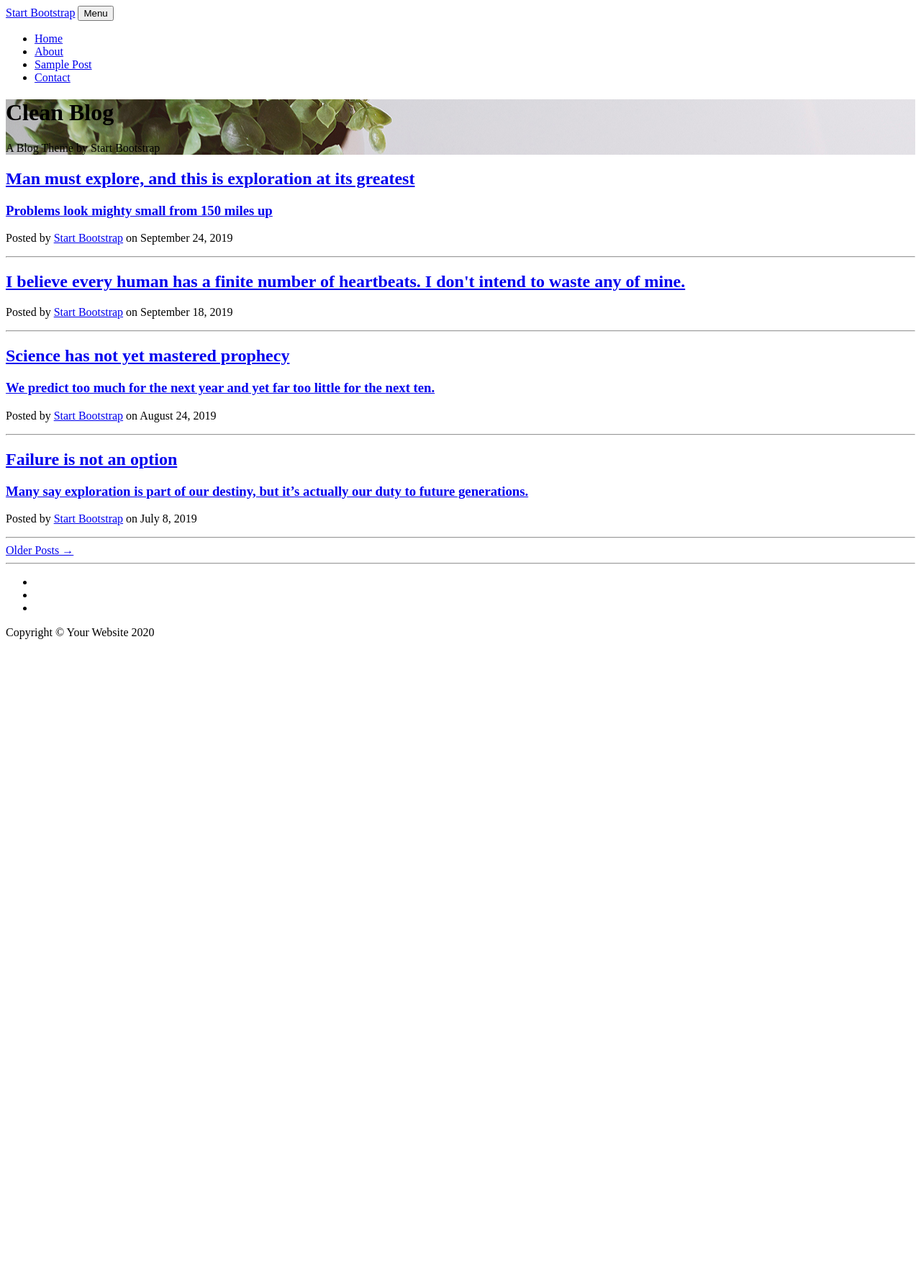
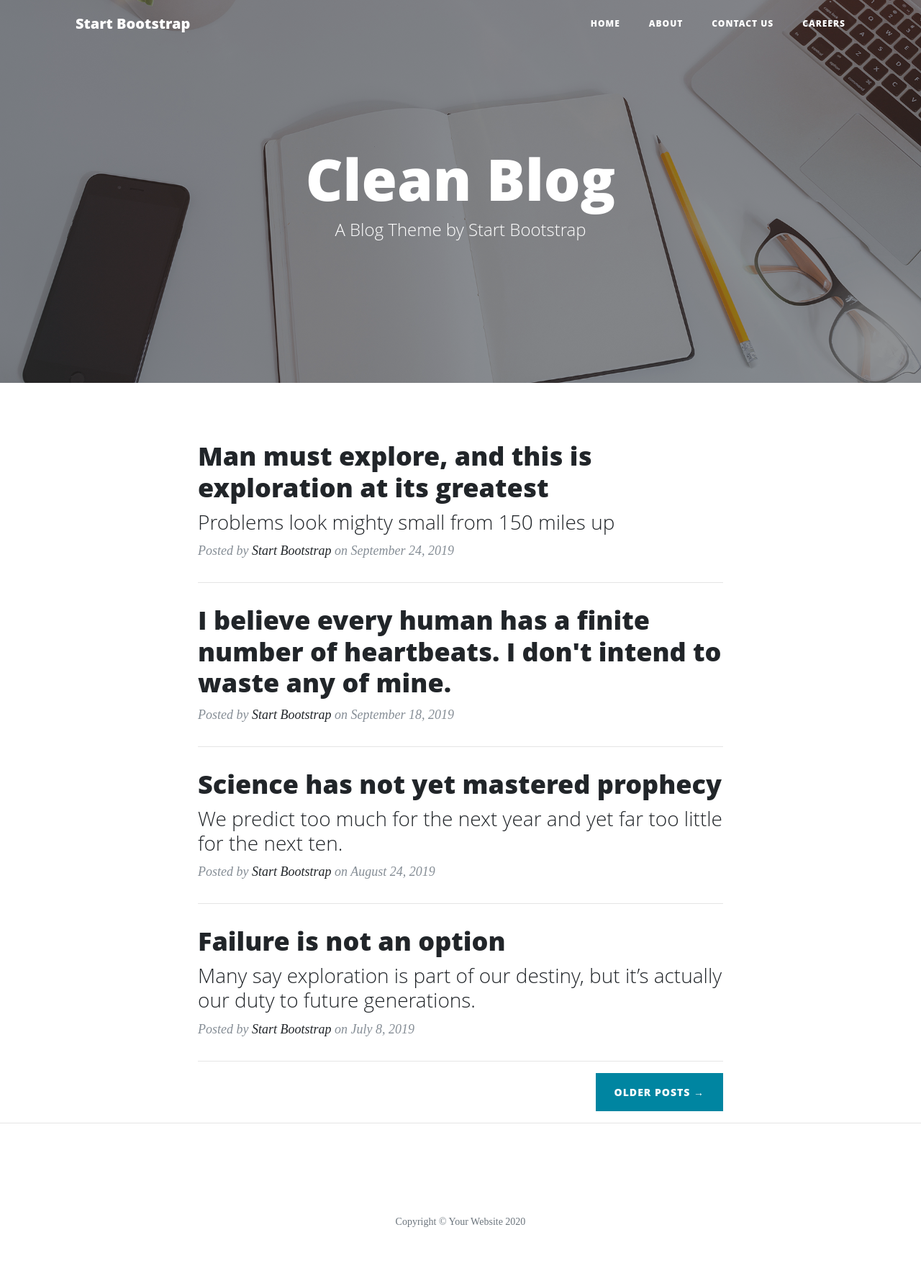
Before and after one commit to denham-ed/flask-lesson, a Flask app: page / in a window 1280 px wide. Shown: the whole page at 72% size. Before the commit the page ends 888 px from the top, so only its background shows below. Run offline with Flask 2, Linux system fonts and the light colour scheme; some libraries are stand-ins or nearby versions.

Commit message:
Uncomment out code causing bug

```diff
--- a/templates/base.html
+++ b/templates/base.html
@@ -1,19 +1,18 @@
 <!DOCTYPE html>
 <html lang="en">
 <head>
-    <meta charset="UTF-8" />
-    <meta http-equiv="X-UA-Compatible" content="IE=edge" />
-    <meta name="viewport" content="width=device-width, initial-scale=1.0" />
-    <link href="{{ url_for('static',filename='vendor/bootstrap/css/bootstrap.min.css')}}" rel="stylesheet">
-    <link rel="stylesheet" href="{{ url_for('static', filename='css/style.min.css')}}">
+    <meta charset="UTF-8">
+    <meta name="viewport" content="width=device-width, initial-scale=1.0">
+    <meta http-equiv="X-UA-Compatible" content="ie=edge">
+    <link rel="stylesheet" href="{{ url_for('static', filename='vendor/bootstrap/css/bootstrap.min.css') }}">
+    <link rel="stylesheet" href="{{ url_for('static', filename='css/clean-blog.min.css') }}">
     <title>Hello Flask</title>
-
 </head>
 <body>
-  <!-- Navigation -->
+
 	<nav class="navbar navbar-expand-lg navbar-light fixed-top" id="mainNav">
 		<div class="container">
-      <a class="navbar-brand" href="index.html">Start Bootstrap</a>
+			<a class="navbar-brand" href="{{ url_for('index') }}">Start Bootstrap</a>
 			<button class="navbar-toggler navbar-toggler-right" type="button" data-toggle="collapse" data-target="#navbarResponsive" aria-controls="navbarResponsive" aria-expanded="false" aria-label="Toggle navigation">
 	        Menu
 	        <i class="fas fa-bars"></i>
@@ -21,16 +20,16 @@
 			<div class="collapse navbar-collapse" id="navbarResponsive">
 				<ul class="navbar-nav ml-auto">
 					<li class="nav-item">
-            <a class="nav-link" href="index.html">Home</a>
+						<a class="nav-link" href="{{ url_for('index') }}">Home</a>
 					</li>
 					<li class="nav-item">
-            <a class="nav-link" href="about.html">About</a>
+						<a class="nav-link" href="{{ url_for('about') }}">About</a>
 					</li>
 					<li class="nav-item">
-            <a class="nav-link" href="post.html">Sample Post</a>
+						<a class="nav-link" href="{{ url_for('contact') }}">Contact Us</a>
 					</li>
 					<li class="nav-item">
-            <a class="nav-link" href="contact.html">Contact</a>
+						<a class="nav-link" href="{{ url_for('careers') }}">Careers</a>
 					</li>
 				</ul>
 			</div>
@@ -38,7 +37,7 @@
 	</nav>
 
 	<!-- Page Header -->
-  <header class="masthead" style="background-image: url('{{ url_for('static', filename='img/home-bg.jpg')}}')">
+	<header class="masthead" style="background-image: url('{{ url_for('static', filename='img/home-bg.jpg') }}')">
 		<div class="overlay"></div>
 		<div class="container">
 			<div class="row">
@@ -54,8 +53,10 @@
 
 	<!-- Main Content -->
 	<div class="container">
-    {% block content%}
-    {% endblock%}
+
+        {% block content %}
+        {% endblock %}
+
 	</div>
 
 	<hr>
@@ -98,10 +99,11 @@
 	</footer>
 
 	<!-- Bootstrap core JavaScript -->
-  <script src="{{ url_for('static',filename='vendor/jquery/jquery.min.js')}}"></script>
-  <script src="{{ url_for('static',filename='vendor/bootstrap/js/bootstrap.bundle.min.js')}}"></script>
+	<script src="{{ url_for('static', filename='vendor/jquery/jquery.min.js') }}"></script>
+	<script src="{{ url_for('static', filename='vendor/bootstrap/js/bootstrap.bundle.min.js') }}"></script>
 
 	<!-- Custom scripts for this template -->
-  <script src="{{ url_for('static',filename = 'js/clean-blog.min.js')}}"></script>
+	<script src="{{ url_for('static', filename='js/clean-blog.min.js') }}"></script>
+
 </body>
 </html>
--- a/templates/index.html
+++ b/templates/index.html
@@ -1,4 +1,4 @@
-<!-- {% extends "base.html" %}
+{% extends "base.html" %}
 {% block content%}
 <div class="row">
     <div class="col-lg-8 col-md-10 mx-auto">
```
Also changed, not shown: static/css/clean-blog.css (renamed from static/css/style.css), static/css/clean-blog.min.css (renamed from static/css/style.min.css). Lines whose indentation alone changed are shown as unchanged.
